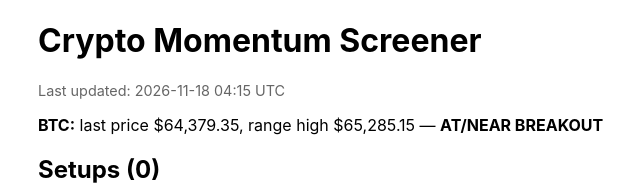
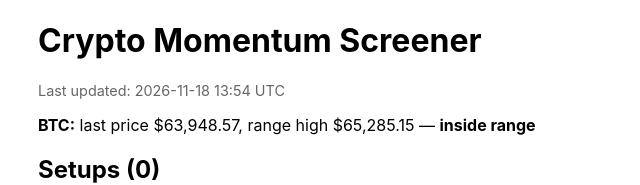
Before and after one commit to meskalinas23/crypto-leverage, a plain HTML site: page docs/index.html in a window 1280 px wide. Shown: the top 185 px of the page, without its empty margins (152-792 px from the left). Drawn offline with Linux system fonts and the light colour scheme.

Commit message:
Update screener results

```diff
--- a/docs/index.html
+++ b/docs/index.html
@@ -14,10 +14,10 @@
 </head>
 <body>
     <h1>Crypto Momentum Screener</h1>
-    <p class="updated">Last updated: 2026-11-18 04:15 UTC</p>
+    <p class="updated">Last updated: 2026-11-18 13:54 UTC</p>
 
-        <p><strong>BTC:</strong> last price $64,379.35,
-        range high $65,285.15 &mdash; <strong>AT/NEAR BREAKOUT</strong></p>
+        <p><strong>BTC:</strong> last price $63,948.57,
+        range high $65,285.15 &mdash; <strong>inside range</strong></p>
 
     <h2>Setups (0)</h2>
     <p>No setups found this run.</p>
```
